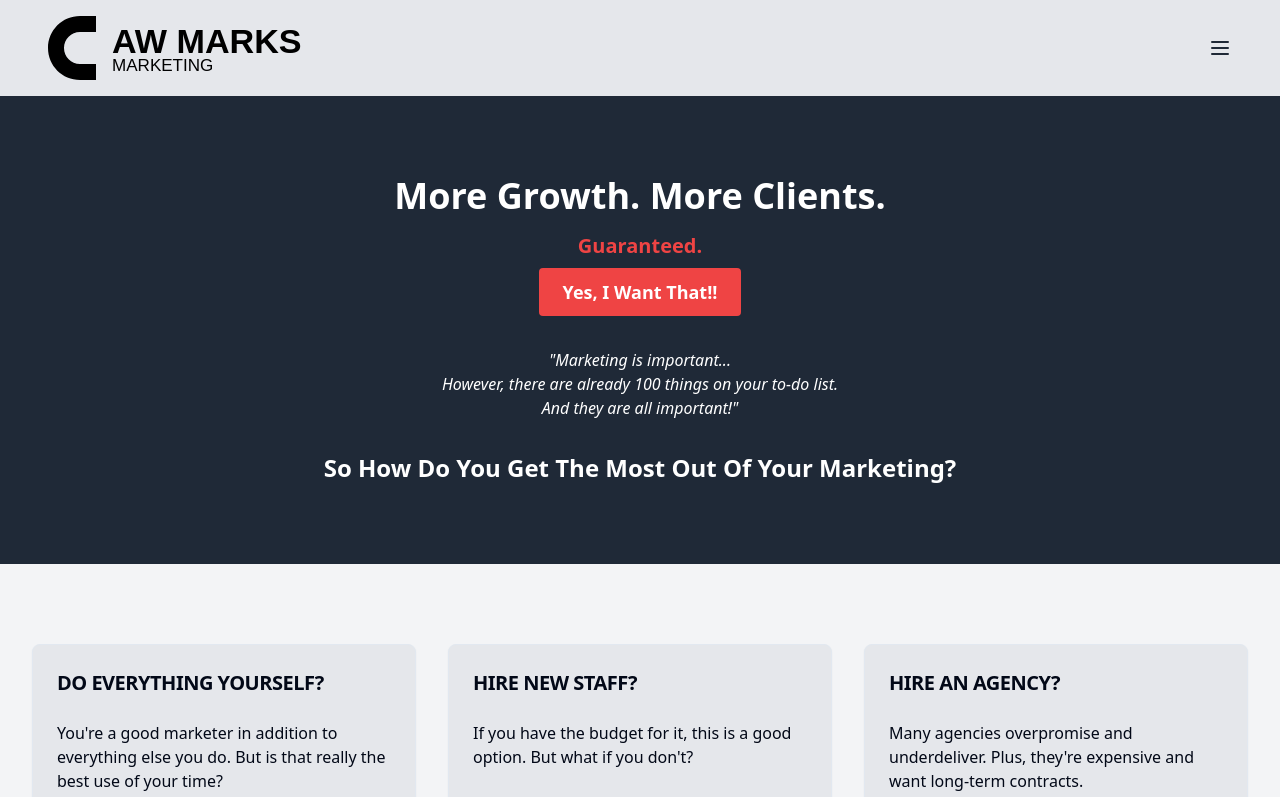
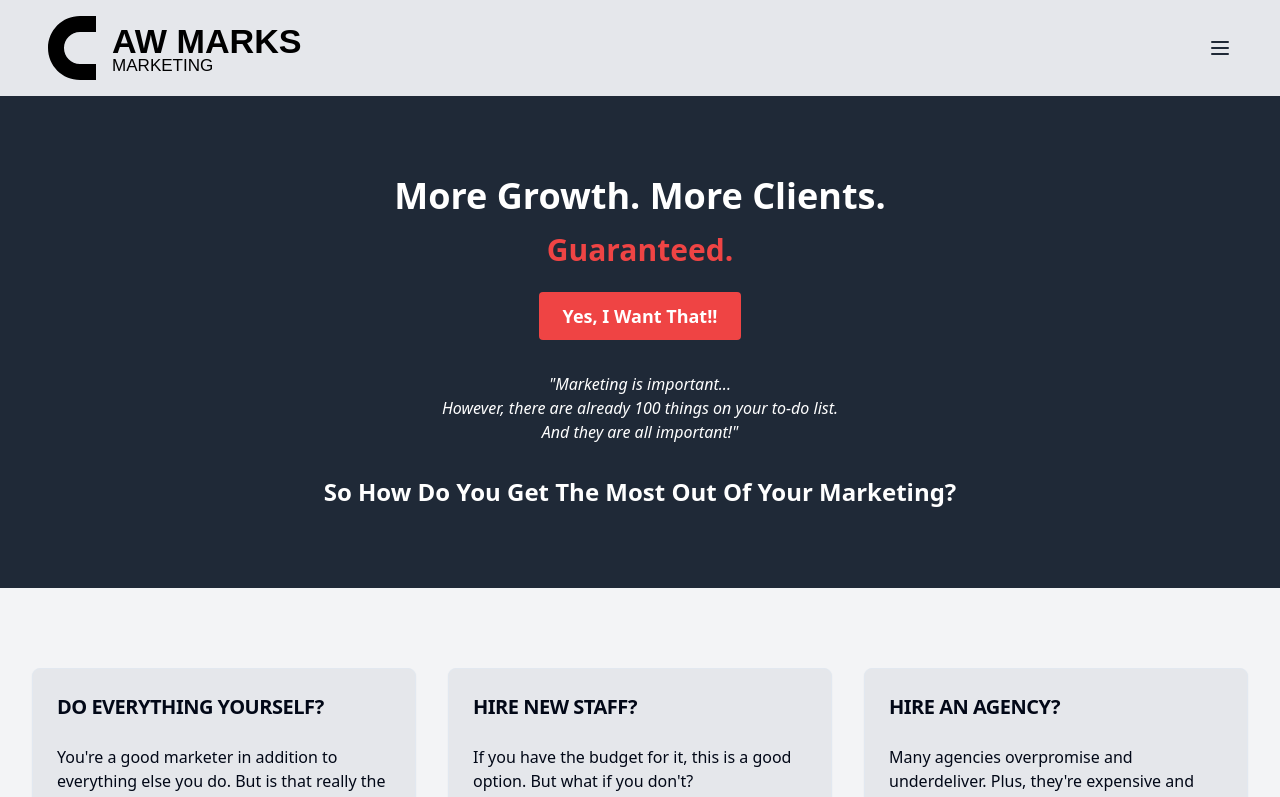
Before and after one commit to Power-and-Hustle/awmarks, a React (Vite) app: page / in a window 1280 px wide. Shown: the top 797 px of the page. Built offline with nearby package versions, Linux system fonts and the light colour scheme.

Commit message:
Increase font size of guarantee text
Updated the font size of the "Guaranteed." text in the Hero component to make it more prominent.
[skip gpt_engineer]

```diff
--- a/src/components/Hero.jsx
+++ b/src/components/Hero.jsx
@@ -7,7 +7,7 @@ const Hero = () => {
     <section className="bg-gray-800 text-white py-20">
       <div className="container mx-auto text-center">
         <h1 className="text-4xl font-bold mb-4">More Growth. More Clients.</h1>
-        <p className="text-xl mb-2 text-red-500 font-semibold">Guaranteed.</p>
+        <p className="text-3xl mb-6 text-red-500 font-bold">Guaranteed.</p>
         <Link to="/contact">
           <Button className="bg-red-500 hover:bg-red-600 text-white font-bold py-3 px-6 rounded text-lg">
             Yes, I Want That!!
```
